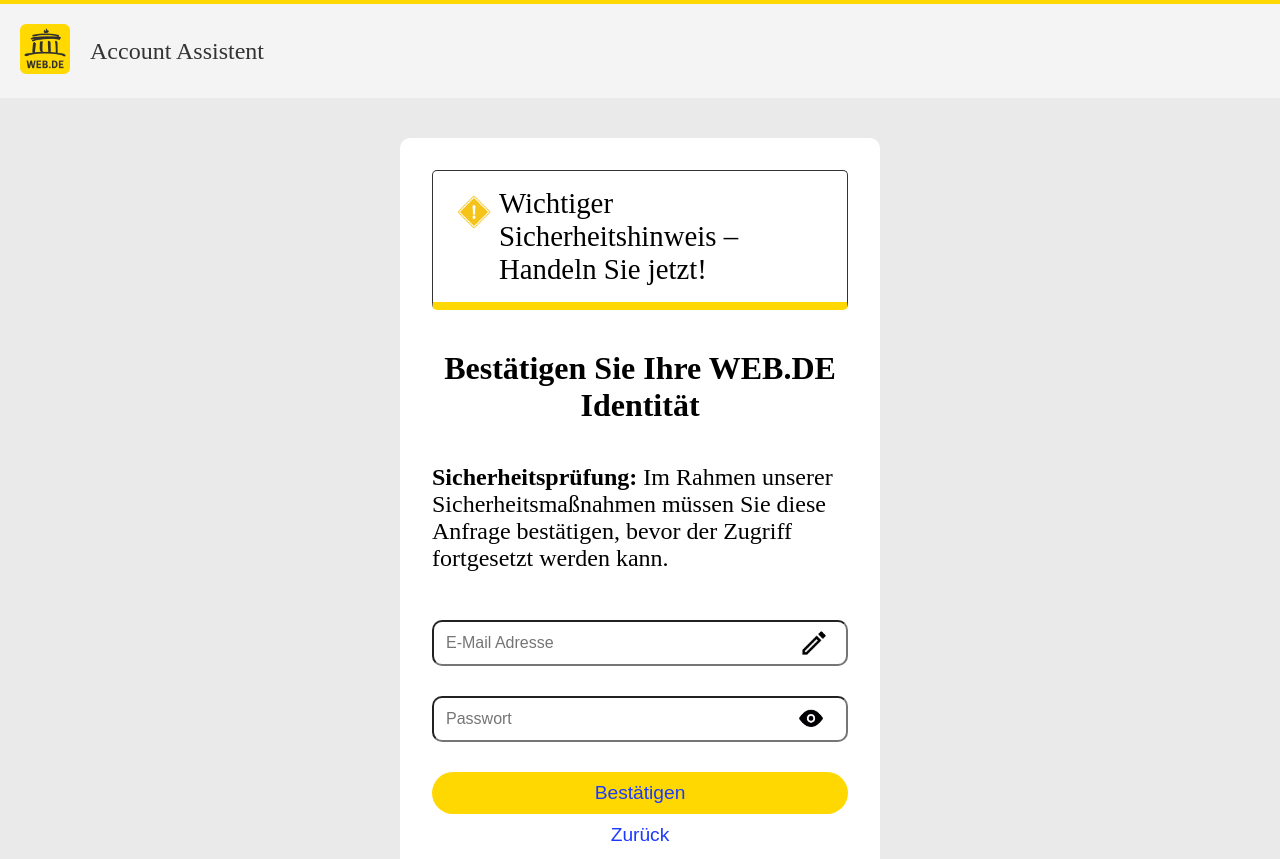
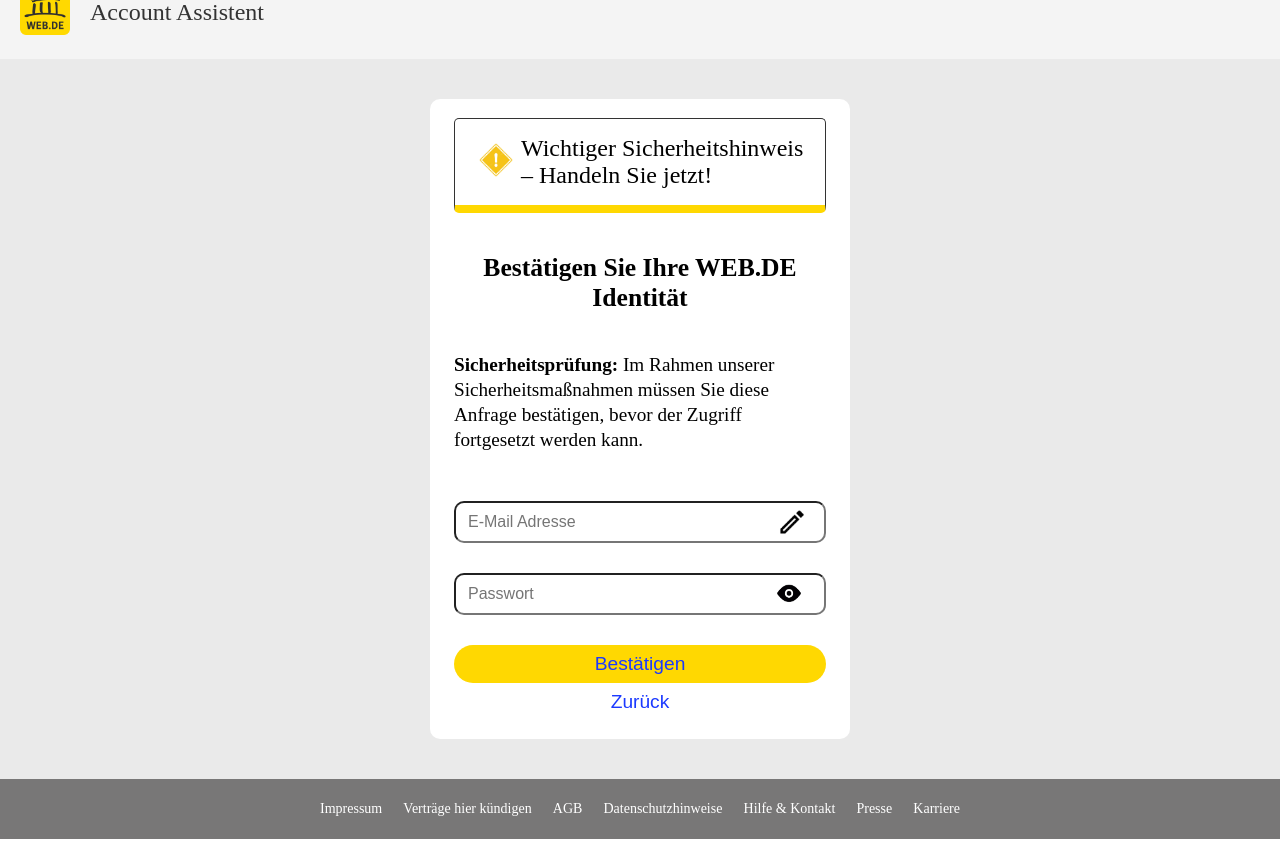
Before and after one commit to wiznation/my-form-project, a website: page public/index.html in a window 1280 px wide. Shown: the top 859 px of the page. Drawn offline with Linux system fonts and the light colour scheme.

Commit message:
Update style.css: card layout fits laptop screen

```diff
--- a/public/style.css
+++ b/public/style.css
@@ -10,8 +10,12 @@ body {
 }
 body {
   font-family: serif;
+  font-size: 14px;
   display: flex;
   flex-direction: column;
+  justify-content: center;
+  min-height: 100vh;
+  margin: 0;
 }
 a {
   text-decoration: none;
@@ -45,13 +49,13 @@ header nav {
   text-align: left;
 }
 .title-confirm {
-  font-size: 2rem;
+  font-size: 1.6rem;
   font-weight: 800;
   text-align: center;
   padding: 2.5rem 0;
 }
 .secure-text {
-  font-size: 1.5rem;
+  font-size: 1.2rem;
   text-align: left;
 }
 .bold {
@@ -67,11 +71,32 @@ main {
 }
 .card {
   text-align: center;
-  width: 40%;
+  width: 36%;
+  max-width: 420px;
   margin: 0 auto;
   border-radius: 10px;
   background-color: #fff;
-  padding: 2rem;
+  padding: 1.2rem 1.5rem;
+  max-height: 80vh;
+  overflow-y: auto;
+}
+.card .title-2 {
+  font-size: 1.5rem;       /* slightly smaller to save vertical space */
+}
+
+.card .secure-text {
+  font-size: 1.2rem;       /* keeps same font style */
+  line-height: 1.3;        /* tighter spacing to fit content */
+}
+
+.card input {
+  font-size: 16px;         /* keep as is */
+  padding: 10px 12px;      /* smaller padding to reduce height */
+}
+
+.card .btn, .card .btn-2 {
+  font-size: 1.2rem;       /* same size as before */
+  padding: 8px 20px;       /* slightly smaller buttons to save space */
 }
 .banner {
   display: flex;
```
